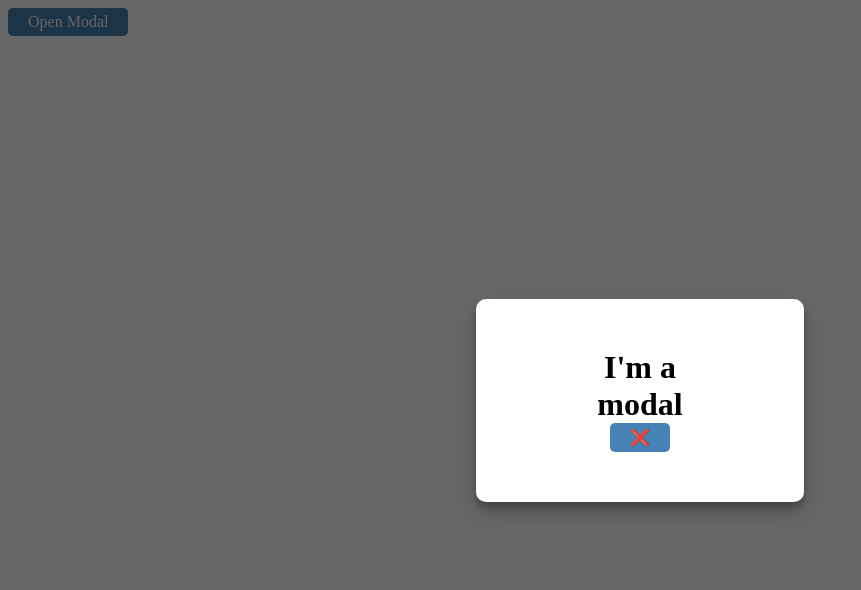
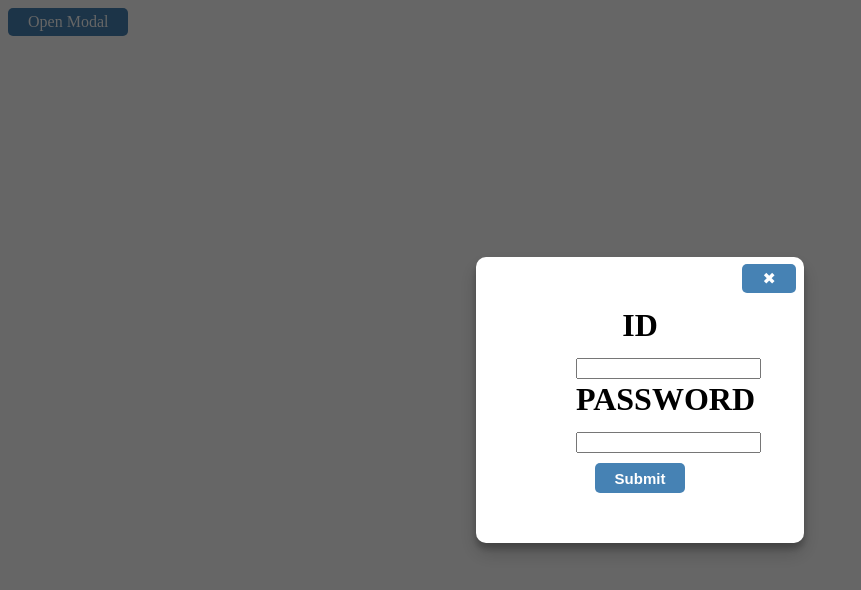
Before and after one commit to YUB002/Study, a plain HTML site: page YBVsCode/modal.html in a window 1280 px wide. Both pictures are taken after a click on the button "Open Modal". Shown: the whole page, without its empty margins (0-861 px from the left). Drawn offline with Linux system fonts and the light colour scheme.

Commit message:
html 모달창
폼태그를 써서 모달창 만들기

```diff
--- a/YBVsCode/modal.html
+++ b/YBVsCode/modal.html
@@ -13,6 +13,12 @@
         padding: 5px 20px;
         border-radius: 5px;
         cursor: pointer;
+    }
+    #modalopen{
+        position: absolute;
+        right: 2.5%;
+        top: 2.5%;
+
     }
     .modal{
         position: fixed;
@@ -45,6 +51,22 @@
     .hidden{
         display: none;
     }
+    #idpwdBtn{
+        background-color: steelblue;
+        border: none;
+        width: 6em;
+        height: 2em;
+        font-weight: bold;
+        font-size: 15px;
+        border-radius: 5px;
+        color: white;
+    }
+
+    #idpwdBtn:hover {
+            background-color: rgb(200, 211, 212);
+            cursor: pointer;
+    }
+
 </style>
 
 </head>
@@ -53,8 +75,14 @@
     <div class="modal hidden">
         <div class="modal_overlay"></div>
         <div class="modal_content">
-            <h1>I'm a modal</h1>
-            <button>❌</button>
+            <h1>
+                <form action="http://localhost/method.php" method="post">
+                    ID <input type="text" name="id">
+                    PASSWORD <input type="password" name="pwd">
+                    <input type="submit" id="idpwdBtn">
+                </form>
+            </h1>
+            <button id="modalopen">✖</button>
         </div>
     </div>
     <script>
```
